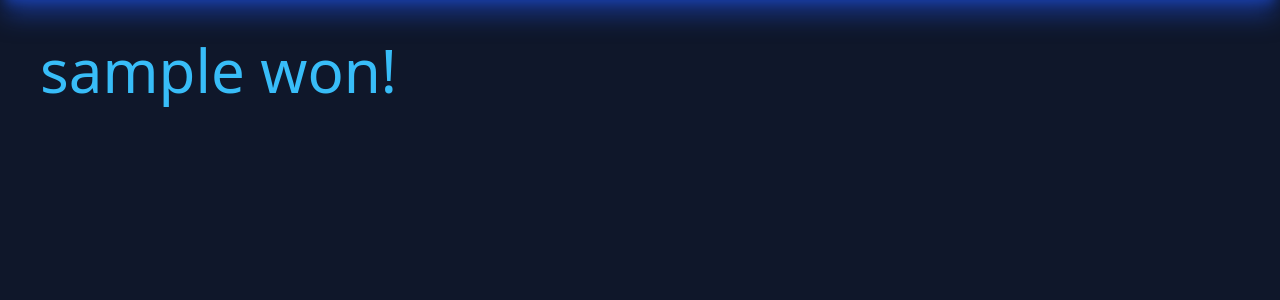
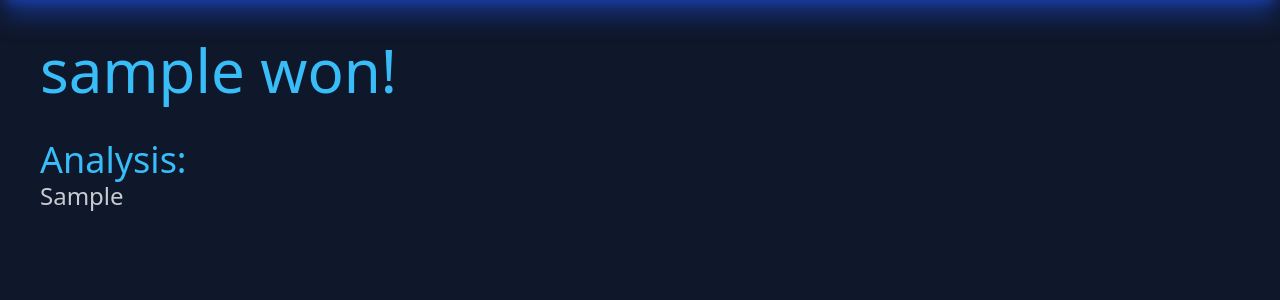
Before and after one commit to notnotrachit/devcompete, a Django app: page /contest/1/result/ in a window 1280 px wide. Shown: the part 64-364 px from the top of the page. Run offline with Django 4.2, Linux system fonts and the light colour scheme; tables that the repository leaves empty hold one stand-in row (values such as "Sample post"); parts of the project's set-up code (start-up, migrations or seed data) failed here and were passed over; some libraries are stand-ins or nearby versions; some web fonts are replaced.

Commit message:
AI analysis on result page

```diff
--- a/templates/result.html
+++ b/templates/result.html
@@ -1,6 +1,9 @@
-{% extends "base.html" %}
-{% block main %}
-<div class="m-10 text-6xl text-primary">
-    {{ winner.username }} won!
+{% extends "base.html" %} {% block main %}
+<div class="m-10 text-6xl text-primary">{{ winner.username }} won!</div>
+
+<div class="m-10">
+  <span class="text-4xl text-primary">Analysis:</span><br>
+  <span class="text-2xl">{{ contest.ai_result_analysis }}</span>
 </div>
+
 {% endblock main %}
```
